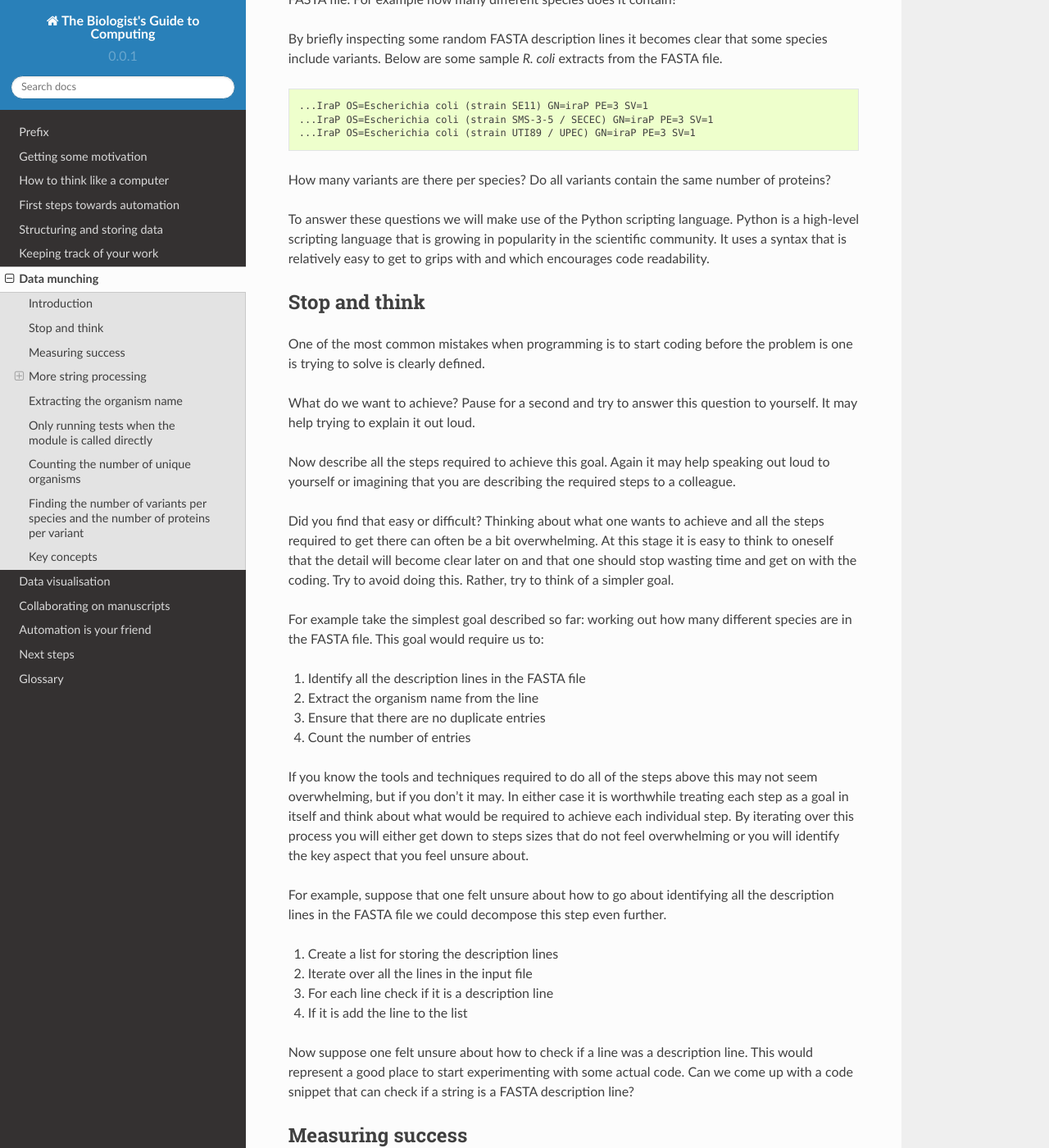
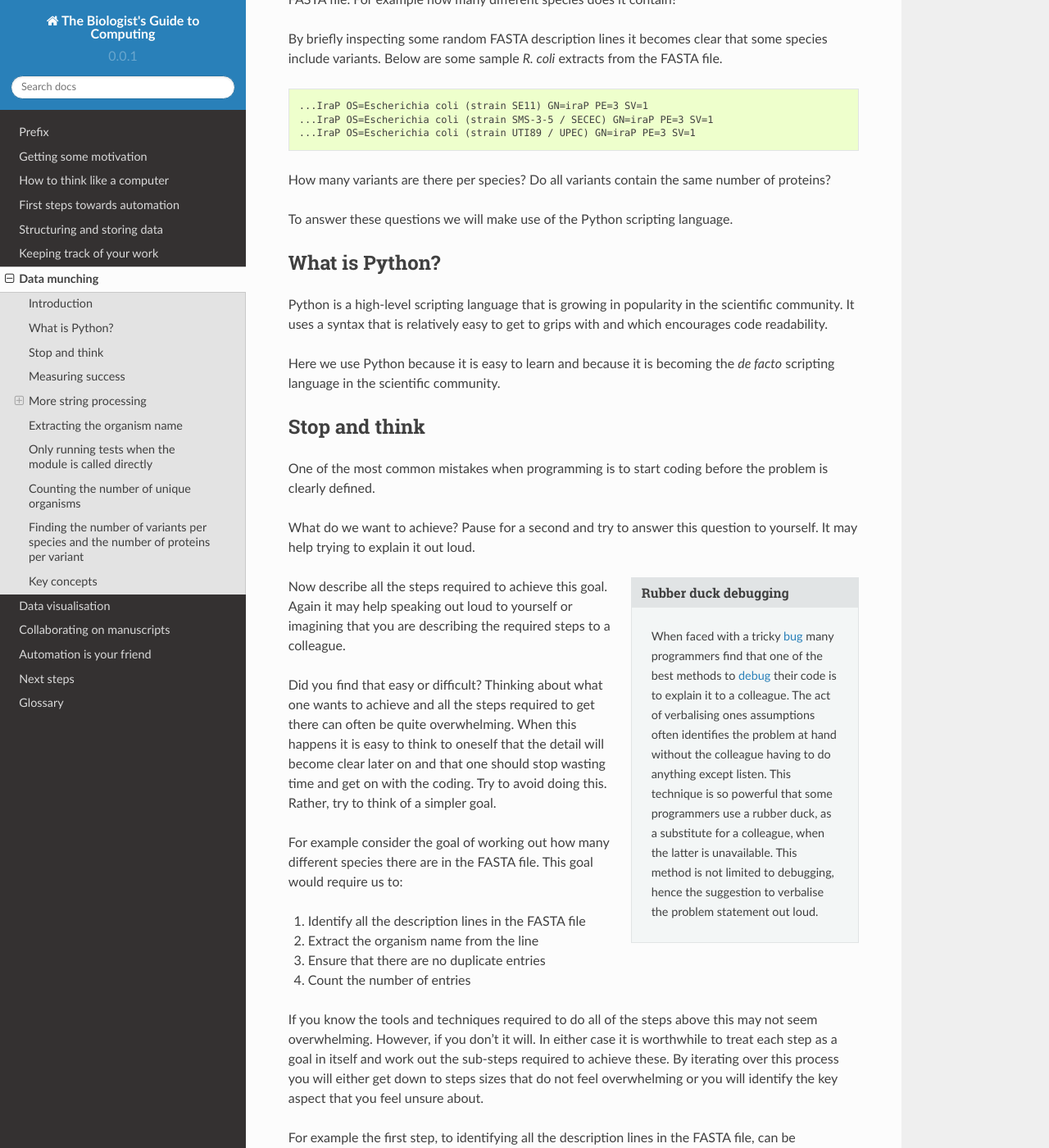
Before and after one commit to tjelvar-olsson/biologists-guide-to-computing, a Sphinx documentation site: the page built from source/data-munching.rst, in a window 1280 px wide and 1400 px high, scrolled down 252 px. Shown: the whole window at 82% size. Built offline with Sphinx 7.4.7 and the Read the Docs theme 2.0.0, drawn with Linux system fonts in a browser that asks for light colours; some of the changed text lies outside the part shown.

Commit message:
Started updating the data munching chapter.

```diff
--- a/source/data-munching.rst
+++ b/source/data-munching.rst
@@ -23,32 +23,51 @@ How many variants are there per species? Do all variants contain the same
 number of proteins?
 
 To answer these questions we will make use of the Python scripting language.
+
+
+What is Python?
+---------------
+
 Python is a high-level scripting language that is growing in popularity in the
 scientific community. It uses a syntax that is relatively easy to get to grips
 with and which encourages code readability.
 
+Here we use Python because it is easy to learn and because it is becoming the
+*de facto* scripting language in the scientific community.
+
 
 Stop and think
 --------------
 
 One of the most common mistakes when programming is to start coding before the
-problem is one is trying to solve is clearly defined.
+problem is clearly defined.
 
 What do we want to achieve? Pause for a second and try to answer this question
 to yourself. It may help trying to explain it out loud.
+
+.. sidebar:: Rubber duck debugging
+
+    When faced with a tricky :term:`bug` many programmers find that one of
+    the best methods to :term:`debug` their code is to explain it to a
+    colleague. The act of verbalising ones assumptions often identifies the
+    problem at hand without the colleague having to do anything except listen.
+    This technique is so powerful that some programmers use a rubber duck,
+    as a substitute for a colleague, when the latter is unavailable. This method
+    is not limited to debugging, hence the suggestion to verbalise the problem
+    statement out loud.
 
 Now describe all the steps required to achieve this goal. Again it may help
 speaking out loud to yourself or imagining that you are describing the required
 steps to a colleague.
 
 Did you find that easy or difficult? Thinking about what one wants to achieve
-and all the steps required to get there can often be a bit overwhelming. At
-this stage it is easy to think to oneself that the detail will become clear
+and all the steps required to get there can often be quite overwhelming.
+When this happens it is easy to think to oneself that the detail will become clear
 later on and that one should stop wasting time and get on with the coding. Try
 to avoid doing this. Rather, try to think of a simpler goal.
 
-For example take the simplest goal described so far: working out how many
-different species are in the FASTA file. This goal would require us to:
+For example consider the goal of working out how many different species there
+are in the FASTA file. This goal would require us to:
 
 1. Identify all the description lines in the FASTA file
 2. Extract the organism name from the line
@@ -56,14 +75,14 @@ different species are in the FASTA file. This goal would require us to:
 4. Count the number of entries
 
 If you know the tools and techniques required to do all of the steps above this
-may not seem overwhelming, but if you don't it may. In either case it is
-worthwhile treating each step as a goal in itself and think about what would be
-required to achieve each individual step. By iterating over this process you
+may not seem overwhelming. However, if you don't it will. In either case it is
+worthwhile to treat each step as a goal in itself and work out the sub-steps
+required to achieve these. By iterating over this process you
 will either get down to steps sizes that do not feel overwhelming or you will
 identify the key aspect that you feel unsure about.
 
-For example, suppose that one felt unsure about how to go about identifying all
-the description lines in the FASTA file we could decompose this step even further.
+For example the first step, to identifying all the description lines in the
+FASTA file, can be decomposed into the sub-steps below.
 
 1. Create a list for storing the description lines
 2. Iterate over all the lines in the input file
@@ -116,18 +135,25 @@ function takes no arguments. The end of the function definition is marked using
 a colon.
 
 The body of the function, lines four and five, need to be indented. The standard
-in Python is to use four white spaces to indent code blocks. The first line of the
-function body, line four, is a docstring explaining the intent of the function.
-Line five makes use of the built-in ``print()`` function to write a string to the
-standard out stream. Python's built-in ``print()`` function is similar to the
-``echo`` command used in :doc:`keeping-track-of-your-work`.
+in Python is to use four white spaces to indent code blocks.
+
+.. warning:: Whitespace really matters in Python! If your code is not correctly
+             aligned you will see ``IndentationError`` messages telling you
+             that everything is not as it should be. You will also run into
+             ``IndentationError`` messages if you mix white spaces and tabs.
+
+The first line of the function body, line four, is a docstring explaining the
+intent of the function.  Line five makes use of the built-in ``print()``
+function to write a string to the standard output stream. Python's built-in
+``print()`` function is similar to the ``echo`` command we used earlier in
+:doc:`keeping-track-of-your-work`.
 
 Finally, on line seven the :func:`test_is_description_line` function is called,
 i.e. the logic within the function's body is executed. In this instance this
 means that the ``"Testing the is_description_line() function..."`` string is
 written to the standard output stream.
 
-Let us try out this code in a terminal.
+Let us run this script in a terminal.
 
 .. code-block:: none
 
@@ -169,7 +195,7 @@ the same object. If they are the same object the comparison evaluates to
 The ``assert`` keyword is used to insert debugging statements into a program.
 It provides a means to ensure that the state of a program is as expected. If
 the statement being evaluated, in this case ``is_description_line(">This is a
-description line") is True`` evaluates to ``False`` an ``AssertionError`` is
+description line") is True``, evaluates to ``False`` an ``AssertionError`` is
 raised.
 
 So, what will happen if we run the code in its current form?
@@ -210,8 +236,9 @@ module.
     test_is_description_line()
 
 Note that the function we have added on lines three and four currently does nothing.
-However, when we run the script we should no longer get a ``NameError``. Let's find
-out what happens when we run the code.
+By default the function will return ``None``.  However, when we run the script
+we should no longer get a ``NameError``. Let's find out what happens when we
+run the code.
 
 .. code-block:: none
 
@@ -224,9 +251,9 @@ out what happens when we run the code.
         assert is_description_line(">This is a description line") is True
     AssertionError
 
-More progress! Now we see the expected ``AssertionError``. Let us add some code to try
-to get rid of this error message. To achieve this we simply need to make the script
-return ``True``.
+More progress! Now we see the expected ``AssertionError``, becuase ``None`` is
+not ``True``. Let us add some code to try to get rid of this error message. To
+achieve this we simply need to make the function return ``True``.
 
 .. code-block:: python
     :linenos:
@@ -316,7 +343,7 @@ that is built into strings, to check if the string starts with a ">" character.
 
 In the code above we make use of conditional logic, i.e. ``if`` something is
 ``True`` do something otherwise do something ``else``. As mentioned previously
-whitespace is important in Python and four are spaces used to indent the lines after
+whitespace is important in Python and four spaces are used to indent the lines after
 the ``if`` and ``else`` statements to tell Python which statement(s) belong in the conditional
 code blocks. In this case we only have one statement per conditional, but it is
 possible to group several statements together based on their indentation.
@@ -334,13 +361,13 @@ Fantastic the code behaves in the way that we want it to behave!
 However, the current implementation of the :func:`is_description_line` function
 is a little bit verbose. Do we really need the ``else`` conditional?  What
 would happen if it was not there and the line started with a ">"? The program
-would enter the ``if`` conditional statement and return ``True``. When the
-function returns a value to program jumps out of the function so the next
-``return`` statement would never be reached.
+would enter the ``if`` conditional statement and return ``True``. When a
+function returns a value the program exits the function. The subsequent
+``return`` statement would therefore never be reached.
 
 The beauty of tests now become more apparent. We can start experimenting with
 the implementation of a function and feel confident that we are not breaking
-existing functionality. As long as the tests do not fail that is!
+it. As long as the tests do not fail that is!
 
 Let us test out our hypothesis that the ``else`` conditional is redundant by
 removing it and de-denting the ``return False`` statement.
```
Also changed, not shown: other parts of source/data-munching.rst (+2 -10 lines), source/glossary.rst (+8 -0 lines).
